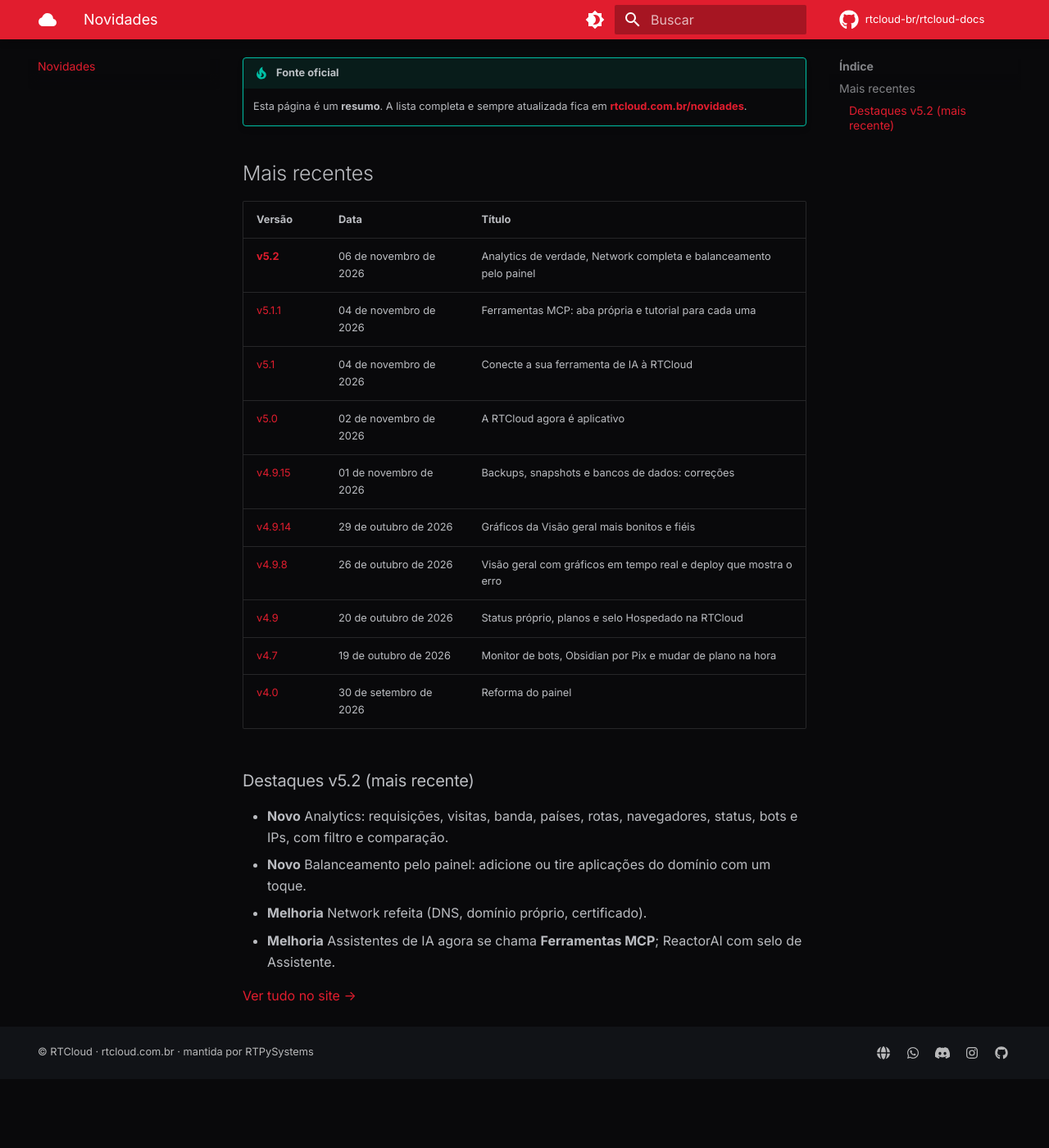
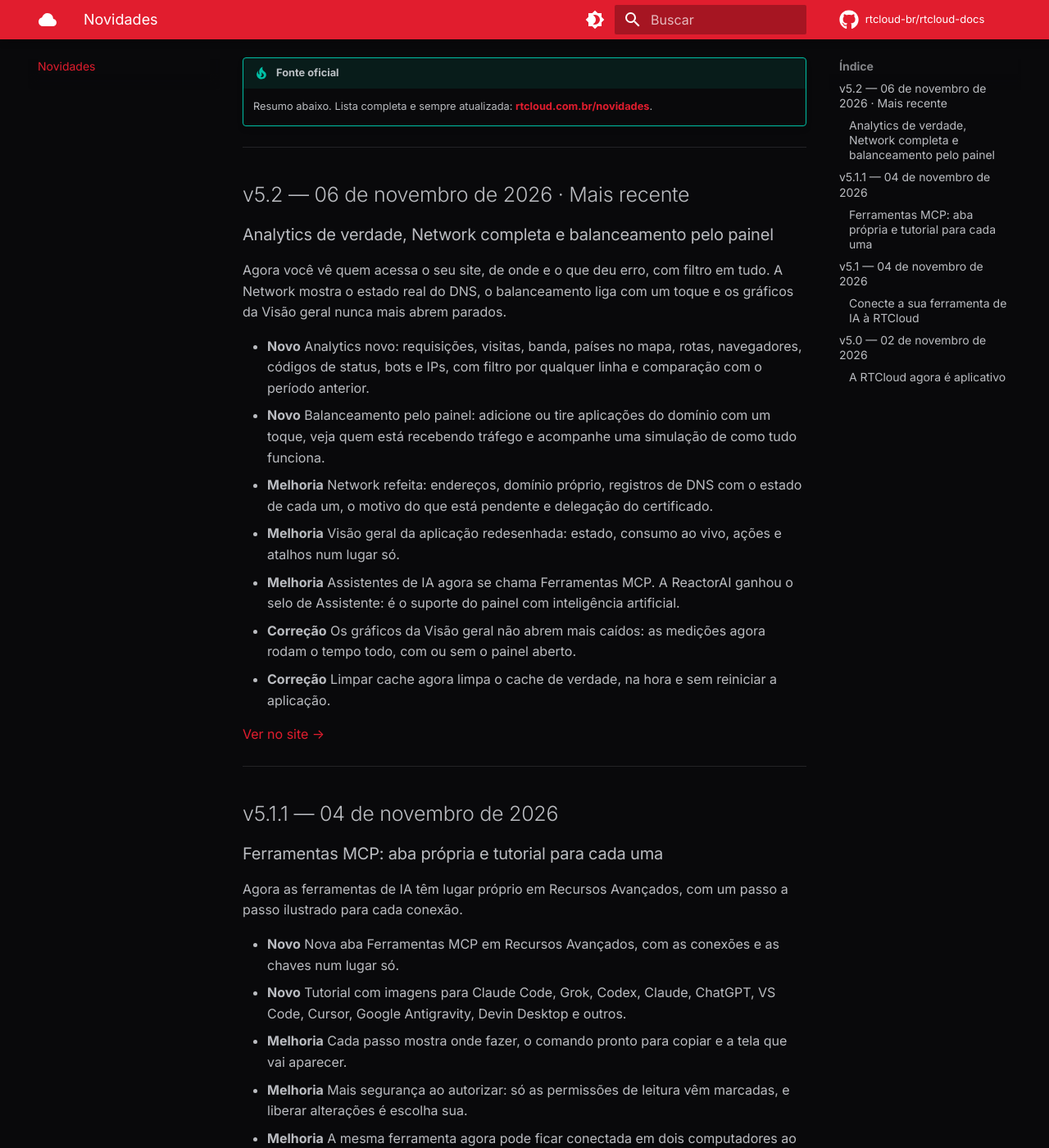
Before and after one commit to rtcloud-br/rtcloud-docs, an MkDocs documentation site: the page built from docs/novidades/index.md, in a window 1280 px wide and 1400 px high, scrolled down 203 px. Shown: the whole window at 82% size. Built offline with MkDocs 1.6.1 and Material for MkDocs 9.7.7, drawn with Linux system fonts in a browser that asks for light colours; comment, search, counter and statistics services are not loaded; before the commit the page ends 1519 px from its top, so only the background shows below that; some of the changed text lies outside the part shown.

Commit message:
docs: Novidades completas só a partir da v5.0

```diff
--- a/docs/novidades/index.md
+++ b/docs/novidades/index.md
@@ -1,30 +1,80 @@
 # Novidades
 
-Changelog oficial da RTCloud — o que mudou em cada versão.
+Changelog oficial da RTCloud — **a partir da v5.0**.
 
 !!! tip "Fonte oficial"
-    Esta página é um **resumo**. A lista completa e sempre atualizada fica em **[rtcloud.com.br/novidades](https://rtcloud.com.br/novidades)**.
+    Resumo abaixo. Lista completa e sempre atualizada: **[rtcloud.com.br/novidades](https://rtcloud.com.br/novidades)**.
 
-## Mais recentes
+---
 
-| Versão | Data | Título |
-|:--|:--|:--|
-| **[v5.2](https://rtcloud.com.br/novidades)** | 06 de novembro de 2026 | Analytics de verdade, Network completa e balanceamento pelo painel |
-| [v5.1.1](https://rtcloud.com.br/novidades) | 04 de novembro de 2026 | Ferramentas MCP: aba própria e tutorial para cada uma |
-| [v5.1](https://rtcloud.com.br/novidades) | 04 de novembro de 2026 | Conecte a sua ferramenta de IA à RTCloud |
-| [v5.0](https://rtcloud.com.br/novidades) | 02 de novembro de 2026 | A RTCloud agora é aplicativo |
-| [v4.9.15](https://rtcloud.com.br/novidades) | 01 de novembro de 2026 | Backups, snapshots e bancos de dados: correções |
-| [v4.9.14](https://rtcloud.com.br/novidades) | 29 de outubro de 2026 | Gráficos da Visão geral mais bonitos e fiéis |
-| [v4.9.8](https://rtcloud.com.br/novidades) | 26 de outubro de 2026 | Visão geral com gráficos em tempo real e deploy que mostra o erro |
-| [v4.9](https://rtcloud.com.br/novidades) | 20 de outubro de 2026 | Status próprio, planos e selo Hospedado na RTCloud |
-| [v4.7](https://rtcloud.com.br/novidades) | 19 de outubro de 2026 | Monitor de bots, Obsidian por Pix e mudar de plano na hora |
-| [v4.0](https://rtcloud.com.br/novidades) | 30 de setembro de 2026 | Reforma do painel |
+## v5.2 — 06 de novembro de 2026 · Mais recente
 
-### Destaques v5.2 (mais recente)
+### Analytics de verdade, Network completa e balanceamento pelo painel
 
-- **Novo** Analytics: requisições, visitas, banda, países, rotas, navegadores, status, bots e IPs, com filtro e comparação.
-- **Novo** Balanceamento pelo painel: adicione ou tire aplicações do domínio com um toque.
-- **Melhoria** Network refeita (DNS, domínio próprio, certificado).
-- **Melhoria** Assistentes de IA agora se chama **Ferramentas MCP**; ReactorAI com selo de Assistente.
+Agora você vê quem acessa o seu site, de onde e o que deu erro, com filtro em tudo. A Network mostra o estado real do DNS, o balanceamento liga com um toque e os gráficos da Visão geral nunca mais abrem parados.
 
-[Ver tudo no site →](https://rtcloud.com.br/novidades)
+- **Novo** Analytics novo: requisições, visitas, banda, países no mapa, rotas, navegadores, códigos de status, bots e IPs, com filtro por qualquer linha e comparação com o período anterior.
+- **Novo** Balanceamento pelo painel: adicione ou tire aplicações do domínio com um toque, veja quem está recebendo tráfego e acompanhe uma simulação de como tudo funciona.
+- **Melhoria** Network refeita: endereços, domínio próprio, registros de DNS com o estado de cada um, o motivo do que está pendente e delegação do certificado.
+- **Melhoria** Visão geral da aplicação redesenhada: estado, consumo ao vivo, ações e atalhos num lugar só.
+- **Melhoria** Assistentes de IA agora se chama Ferramentas MCP. A ReactorAI ganhou o selo de Assistente: é o suporte do painel com inteligência artificial.
+- **Correção** Os gráficos da Visão geral não abrem mais caídos: as medições agora rodam o tempo todo, com ou sem o painel aberto.
+- **Correção** Limpar cache agora limpa o cache de verdade, na hora e sem reiniciar a aplicação.
+
+[Ver no site →](https://rtcloud.com.br/novidades)
+
+---
+
+## v5.1.1 — 04 de novembro de 2026
+
+### Ferramentas MCP: aba própria e tutorial para cada uma
+
+Agora as ferramentas de IA têm lugar próprio em Recursos Avançados, com um passo a passo ilustrado para cada conexão.
+
+- **Novo** Nova aba Ferramentas MCP em Recursos Avançados, com as conexões e as chaves num lugar só.
+- **Novo** Tutorial com imagens para Claude Code, Grok, Codex, Claude, ChatGPT, VS Code, Cursor, Google Antigravity, Devin Desktop e outros.
+- **Melhoria** Cada passo mostra onde fazer, o comando pronto para copiar e a tela que vai aparecer.
+- **Melhoria** Mais segurança ao autorizar: só as permissões de leitura vêm marcadas, e liberar alterações é escolha sua.
+- **Melhoria** A mesma ferramenta agora pode ficar conectada em dois computadores ao mesmo tempo.
+- **Correção** Claude Code, VS Code e outros programas do computador agora conectam sem o erro de endereço de retorno.
+
+[Ver no site →](https://rtcloud.com.br/novidades)
+
+---
+
+## v5.1 — 04 de novembro de 2026
+
+### Conecte a sua ferramenta de IA à RTCloud
+
+Agora Claude, Grok, ChatGPT, Cursor e outras ferramentas cuidam da sua hospedagem: leem logs, corrigem arquivos e reiniciam a aplicação, só com o que você autorizar.
+
+- **Novo** Servidor MCP: conecte Claude Code, Grok, Codex, Claude, ChatGPT, VS Code e Cursor à sua conta e peça em linguagem normal.
+- **Novo** Claude, ChatGPT e Claude Code conectam com um clique. Você escolhe o que cada ferramenta pode fazer.
+- **Novo** Chaves MCP com permissões por tipo de ação, e que podem valer só para as aplicações que você marcar.
+- **Novo** Nova página Ferramentas, com o passo a passo de cada ferramenta e um AGENTS.md para o seu projeto.
+- **Novo** Nova página de Suporte, com todos os canais de atendimento num lugar só.
+- **Novo** Modo privacidade em Meu perfil: esconda nomes e e-mails do painel para gravar ou compartilhar a tela.
+- **Melhoria** A Atividade agora mostra o que foi feito por ferramentas de IA e qual chave fez cada ação.
+- **Melhoria** Domínios: quando um registro DNS não vale, o painel diz o motivo em português.
+- **Melhoria** As conversas com a ReactorAI agora ficam guardadas com criptografia.
+- **Correção** Variável de ambiente removida agora sai de verdade da aplicação, e valores com espaço não aparecem mais entre aspas.
+
+[Ver no site →](https://rtcloud.com.br/novidades)
+
+---
+
+## v5.0 — 02 de novembro de 2026
+
+### A RTCloud agora é aplicativo
+
+Chegou o app da RTCloud para Android, iPhone, iPad e computador: o painel em tela cheia, sem barra de endereço, com a página de status e a documentação dentro do app.
+
+- **Novo** App para Android: baixe o app assinado pela RTCloud e instale em segundos.
+- **Novo** iPhone e iPad: no Safari, toque em Compartilhar → Adicionar à Tela de Início. A RTCloud abre em tela cheia, com ícone e tela de abertura próprios.
+- **Novo** App para Windows com instalador próprio, que não pede administrador. No Mac e no Linux, instale pelo Chrome, pelo Edge ou pelo Safari.
+- **Novo** Dentro do app, a página de status e a documentação abrem no próprio app — sem ir para o navegador.
+- **Melhoria** Sem internet? O app mostra uma tela própria e volta sozinho quando a conexão voltar.
+- **Melhoria** No app de Windows, o login com Google é feito no seu navegador e volta sozinho para o app.
+- **Melhoria** O app se atualiza sozinho: cada novidade do painel chega nele sem baixar nada de novo.
+
+[Ver no site →](https://rtcloud.com.br/novidades)
```
